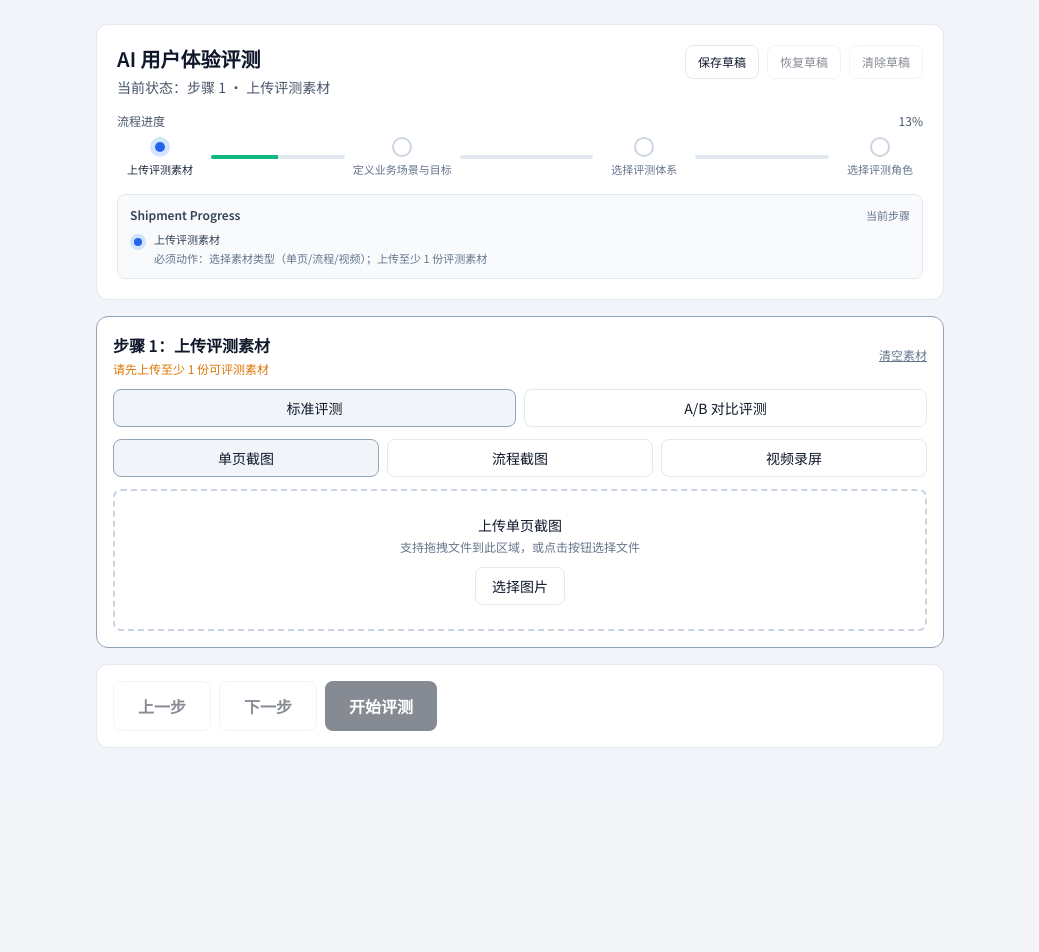
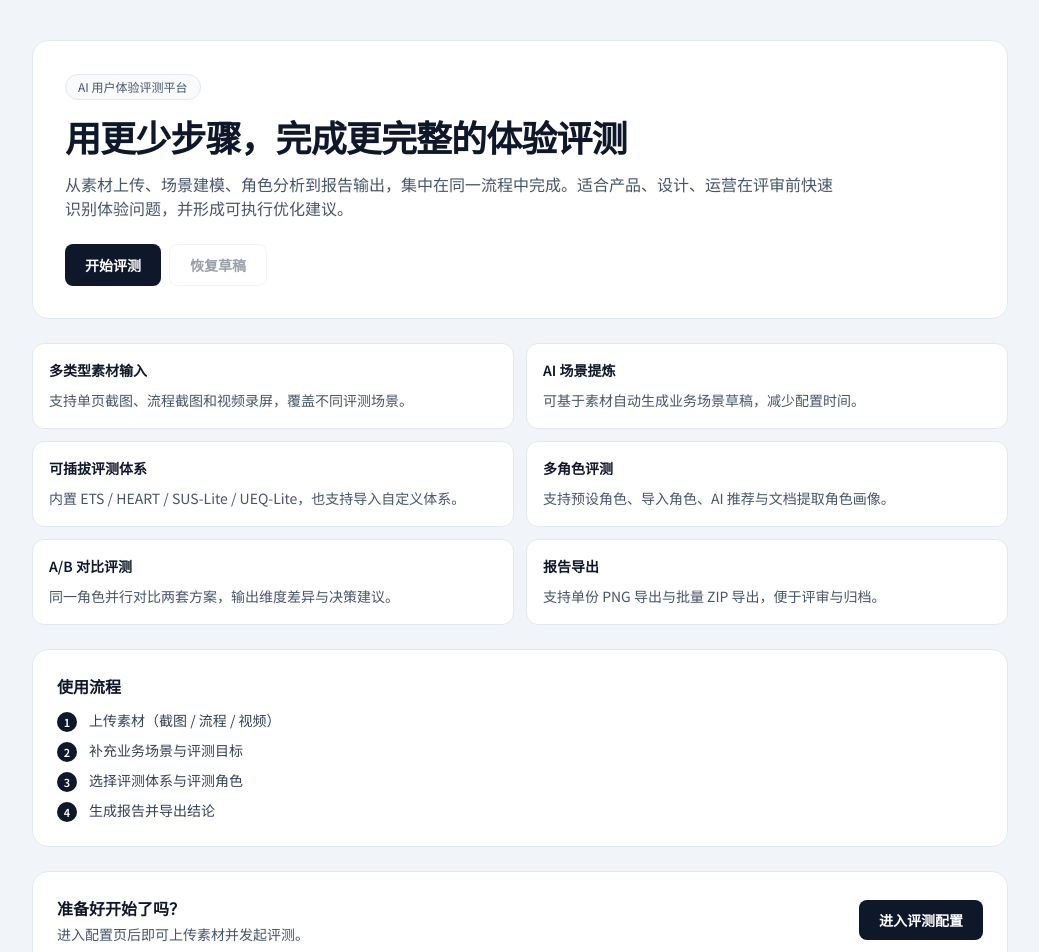
Before and after one commit to DietCokewithSugar/UES-agent, a React (Vite) app: page / in a window 1280 px wide. Shown: the top 952 px of the page, without its empty margins (120-1159 px from the left). Before the commit the page ends 800 px from the top, so only its background shows below. Built offline with nearby package versions, Linux system fonts and the light colour scheme.

Commit message:
Add minimal landing page and home navigation
Co-authored-by: Steven <DietCokewithSugar@users.noreply.github.com>

```diff
--- a/App.tsx
+++ b/App.tsx
@@ -32,6 +32,7 @@ import { ScenarioEditor } from './components/ScenarioEditor';
 import { PersonaRecommendations } from './components/PersonaRecommendations';
 import { ABReportView } from './components/ABReportView';
 import { ABSummaryReport } from './components/ABSummaryReport';
+import { LandingPage } from './components/LandingPage';
 
 const saveFile = (data: Blob | string, filename: string) => {
   const save = (FileSaver as any).saveAs || (FileSaver as any).default || FileSaver;
@@ -178,13 +179,13 @@ const SCENARIO_FIELD_LABELS: Record<keyof EvaluationScenario, string> = {
   constraints: '约束条件',
   source: '来源'
 };
-type PageMode = 'setup' | 'report';
+type PageMode = 'landing' | 'setup' | 'report';
 type SetupStep = 1 | 2 | 3 | 4;
 type UploadMode = 'single' | 'flow' | 'video';
 type UploadConfigMode = 'standard' | 'ab_test';
 
 export default function App() {
-  const [pageMode, setPageMode] = useState<PageMode>('setup');
+  const [pageMode, setPageMode] = useState<PageMode>('landing');
   const [activeStep, setActiveStep] = useState<SetupStep>(1);
 
   const [personas, setPersonas] = useState<Persona[]>(() => loadPersonas(DEFAULT_PERSONAS));
@@ -1310,13 +1311,28 @@ export default function App() {
 
   return (
     <div className="min-h-screen bg-slate-100 text-slate-900">
-      {pageMode === 'setup' ? (
+      {pageMode === 'landing' ? (
+        <LandingPage
+          hasStoredDraft={hasStoredDraft}
+          draftSavedAt={draftSavedAt}
+          onStartEvaluation={() => setPageMode('setup')}
+          onRestoreDraft={handleRestoreDraft}
+        />
+      ) : pageMode === 'setup' ? (
         <div className="mx-auto max-w-4xl p-4 md:p-6 pb-28 space-y-4">
           <header className="rounded-xl border border-slate-200 bg-white p-5 space-y-4">
             <div className="flex flex-wrap items-start justify-between gap-3">
+              <div className="space-y-2">
                 <div className="space-y-1">
                   <h1 className="text-xl font-semibold">AI 用户体验评测</h1>
                   <p className="text-sm text-slate-600">当前状态：{currentStageTitle}</p>
+                </div>
+                <button
+                  onClick={() => setPageMode('landing')}
+                  className="inline-flex w-fit items-center rounded-md border border-slate-200 px-2.5 py-1 text-xs font-medium text-slate-700 hover:bg-slate-50"
+                >
+                  返回首页
+                </button>
               </div>
               <div className="flex flex-wrap gap-2 text-xs">
                 {canExportSetupConfig && (
@@ -2195,9 +2211,14 @@ export default function App() {
               <h1 className="text-lg font-semibold">评测报告</h1>
               <p className="text-sm text-slate-500">已完成配置，当前处于报告查看阶段。</p>
             </div>
+            <div className="flex flex-wrap gap-2">
+              <button onClick={() => setPageMode('landing')} className="rounded-lg border border-slate-200 px-4 py-2 text-sm">
+                返回首页
+              </button>
               <button onClick={() => setPageMode('setup')} className="rounded-lg border border-slate-200 px-4 py-2 text-sm">
                 返回配置
               </button>
+            </div>
           </header>
 
           <div className="rounded-xl border border-slate-200 bg-white p-3 flex flex-wrap items-center justify-between gap-2">
--- /dev/null
+++ b/components/LandingPage.tsx
@@ -0,0 +1,123 @@
+import React from 'react';
+
+interface LandingPageProps {
+  hasStoredDraft: boolean;
+  draftSavedAt: string | null;
+  onStartEvaluation: () => void;
+  onRestoreDraft: () => void;
+}
+
+const FEATURES = [
+  {
+    title: '多类型素材输入',
+    description: '支持单页截图、流程截图和视频录屏，覆盖不同评测场景。'
+  },
+  {
+    title: 'AI 场景提炼',
+    description: '可基于素材自动生成业务场景草稿，减少配置时间。'
+  },
+  {
+    title: '可插拔评测体系',
+    description: '内置 ETS / HEART / SUS-Lite / UEQ-Lite，也支持导入自定义体系。'
+  },
+  {
+    title: '多角色评测',
+    description: '支持预设角色、导入角色、AI 推荐与文档提取角色画像。'
+  },
+  {
+    title: 'A/B 对比评测',
+    description: '同一角色并行对比两套方案，输出维度差异与决策建议。'
+  },
+  {
+    title: '报告导出',
+    description: '支持单份 PNG 导出与批量 ZIP 导出，便于评审与归档。'
+  }
+];
+
+const WORKFLOW_STEPS = [
+  '上传素材（截图 / 流程 / 视频）',
+  '补充业务场景与评测目标',
+  '选择评测体系与评测角色',
+  '生成报告并导出结论'
+];
+
+export const LandingPage: React.FC<LandingPageProps> = ({
+  hasStoredDraft,
+  draftSavedAt,
+  onStartEvaluation,
+  onRestoreDraft
+}) => {
+  return (
+    <div className="mx-auto max-w-5xl px-4 py-8 md:px-6 md:py-10 space-y-6">
+      <section className="rounded-2xl border border-slate-200 bg-white p-6 md:p-8 space-y-4">
+        <span className="inline-flex rounded-full border border-slate-200 bg-slate-50 px-3 py-1 text-xs text-slate-600">
+          AI 用户体验评测平台
+        </span>
+        <h1 className="text-2xl md:text-4xl font-semibold tracking-tight text-slate-900">
+          用更少步骤，完成更完整的体验评测
+        </h1>
+        <p className="max-w-3xl text-sm md:text-base text-slate-600 leading-7">
+          从素材上传、场景建模、角色分析到报告输出，集中在同一流程中完成。适合产品、设计、运营在评审前快速识别体验问题，并形成可执行优化建议。
+        </p>
+
+        <div className="flex flex-wrap gap-2 pt-2">
+          <button
+            onClick={onStartEvaluation}
+            className="rounded-lg bg-slate-900 px-5 py-2.5 text-sm font-semibold text-white"
+          >
+            开始评测
+          </button>
+          <button
+            onClick={onRestoreDraft}
+            disabled={!hasStoredDraft}
+            className="rounded-lg border border-slate-200 px-5 py-2.5 text-sm font-semibold text-slate-700 disabled:opacity-50"
+          >
+            恢复草稿
+          </button>
+        </div>
+
+        {hasStoredDraft && draftSavedAt && (
+          <p className="text-xs text-slate-500">
+            检测到本地草稿：{new Date(draftSavedAt).toLocaleString()}
+          </p>
+        )}
+      </section>
+
+      <section className="grid grid-cols-1 gap-3 md:grid-cols-2">
+        {FEATURES.map((feature) => (
+          <article key={feature.title} className="rounded-xl border border-slate-200 bg-white p-4">
+            <h2 className="text-sm font-semibold text-slate-900">{feature.title}</h2>
+            <p className="mt-2 text-sm leading-6 text-slate-600">{feature.description}</p>
+          </article>
+        ))}
+      </section>
+
+      <section className="rounded-2xl border border-slate-200 bg-white p-6">
+        <h2 className="text-base font-semibold text-slate-900">使用流程</h2>
+        <ol className="mt-3 space-y-2">
+          {WORKFLOW_STEPS.map((step, index) => (
+            <li key={step} className="flex items-start gap-3 text-sm text-slate-700">
+              <span className="mt-0.5 inline-flex h-5 w-5 shrink-0 items-center justify-center rounded-full bg-slate-900 text-[11px] font-semibold text-white">
+                {index + 1}
+              </span>
+              <span>{step}</span>
+            </li>
+          ))}
+        </ol>
+      </section>
+
+      <section className="rounded-2xl border border-slate-200 bg-white p-6 flex flex-wrap items-center justify-between gap-3">
+        <div>
+          <h2 className="text-base font-semibold text-slate-900">准备好开始了吗？</h2>
+          <p className="mt-1 text-sm text-slate-600">进入配置页后即可上传素材并发起评测。</p>
+        </div>
+        <button
+          onClick={onStartEvaluation}
+          className="rounded-lg bg-slate-900 px-5 py-2.5 text-sm font-semibold text-white"
+        >
+          进入评测配置
+        </button>
+      </section>
+    </div>
+  );
+};
```
Lines whose indentation alone changed are shown as unchanged.
